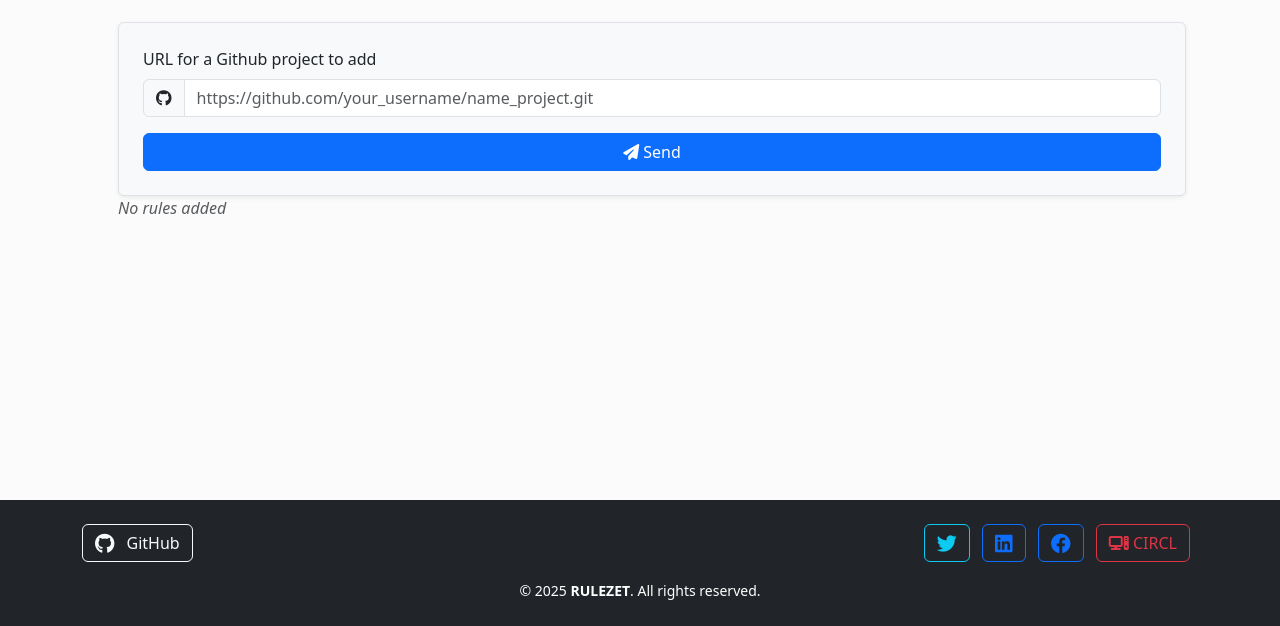
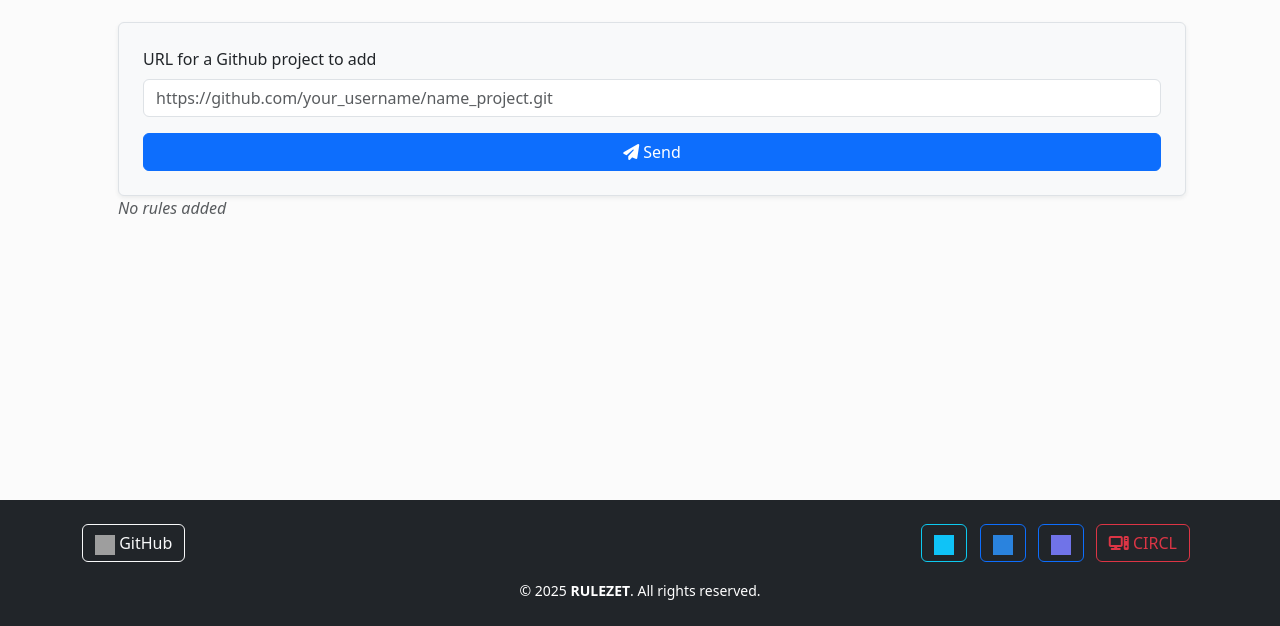
Before and after one commit to ngsoti/rulezet-core, a Flask app: page / in a window 1280 px wide. Shown: the part 174-800 px from the top of the page. Run offline with Flask 3, Linux system fonts and the light colour scheme; data that the repository does not hold is empty; some libraries are stand-ins or nearby versions; grey boxes are pictures that could not be loaded.

Commit message:
chg: [fa brand] delete fa brand and use svg icon

```diff
--- a/app/templates/base.html
+++ b/app/templates/base.html
@@ -104,26 +104,29 @@
                 <!-- GitHub Button -->
                 <div class="col-12 col-md-6 text-center text-md-start mb-3 mb-md-0">
                     <a href="https://github.com/DavidCruciani/ptit-crolle.git" target="_blank" class="btn btn-outline-light">
-                        <i class="fa-brands fa-github fa-lg me-2"></i> GitHub
+                        <img src="https://img.icons8.com/?size=100&id=12599&format=png&color=000000" alt="GitHub Icon" style="width: 20px; height: 20px; vertical-align: middle;"> GitHub
                     </a>
                 </div>
+
 
                 <!-- Social Media Links -->
                 <div class="col-12 col-md-6 text-center text-md-end">
                     <a href="https://twitter.com" target="_blank" class="btn btn-outline-info me-2">
-                        <i class="fa-brands fa-twitter fa-lg"></i>
+                        <img src="https://img.icons8.com/?size=100&id=fJp7hepMryiw&format=png&color=000000" alt="Twitter Icon" style="width: 20px; height: 20px; vertical-align: middle; filter: invert(38%) sepia(97%) saturate(511%) hue-rotate(153deg) brightness(99%) contrast(96%);">
                     </a>
                     <a href="https://lu.linkedin.com/company/circl-computer-incident-response-center-luxembourg-" target="_blank" class="btn btn-outline-primary me-2">
-                        <i class="fa-brands fa-linkedin fa-lg"></i>
+                        <img src="https://img.icons8.com/?size=100&id=447&format=png&color=000000" alt="LinkedIn Icon" style="width: 20px; height: 20px; vertical-align: middle; filter: invert(47%) sepia(50%) saturate(4842%) hue-rotate(192deg) brightness(92%) contrast(88%);">
                     </a>
-                    <a href="https://www.facebook.com/circlcom/ target=" target="_blank" class="btn btn-outline-primary me-2">
-                        <i class="fa-brands fa-facebook fa-lg"></i>
+                    <a href="https://www.facebook.com/circlcom/" target="_blank" class="btn btn-outline-primary me-2">
+                        <img src="https://img.icons8.com/?size=100&id=118468&format=png&color=000000" alt="Facebook Icon" style="width: 20px; height: 20px; vertical-align: middle; filter: invert(40%) sepia(100%) saturate(2926%) hue-rotate(216deg) brightness(93%) contrast(95%);">
                     </a>
                     <!-- Link to the official CIRCL website -->
                     <a href="https://circl.lu/" target="_blank" class="btn btn-outline-danger me-2">
                         <i class="fa-solid fa-link fa-computer"></i> CIRCL
                     </a>
                 </div>
+
+
             </div>
 
             <div class="row mt-3">
--- a/app/templates/home.html
+++ b/app/templates/home.html
@@ -15,7 +15,6 @@
     <div class="mb-3">
       <label for="url" class="form-label">URL for a Github project to add</label>
       <div class="input-group">
-        <span class="input-group-text"><i class="fa-brands fa-github"></i></span>
         <input type="text" name="url" class="form-control" id="url" placeholder="https://github.com/your_username/name_project.git" required>
       </div>
     </div>
@@ -57,7 +56,7 @@
       <div class="card-header text-white d-flex justify-content-between align-items-center" style="background-color:#1371ff">
         <h4 class="mb-0">[[ rule.id ]] - [[ rule.title ]]</h4>
         <div class="d-flex">
-          <a :href="`/favorie/${rule.id}`" class="btn btn-success btn-sm me-2" title="Add to Favorites">
+          <a :href="`/favorite/${rule.id}`" class="btn btn-success btn-sm me-2" title="Add to Favorites">
             <i class="fas fa-star"></i>
           </a>
           <a :href="`/edit_rule/${rule.id}`" class="btn btn-warning btn-sm me-2" title="Edit Rule">
```
